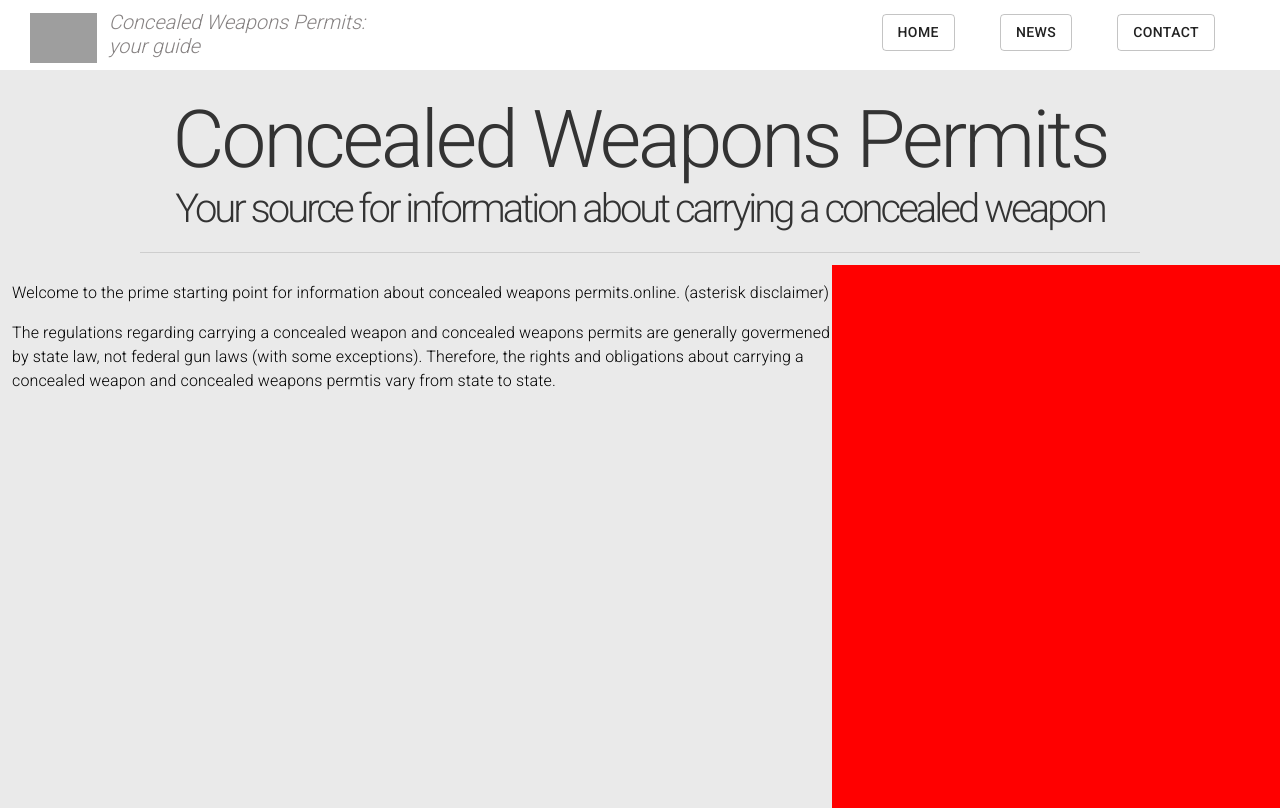
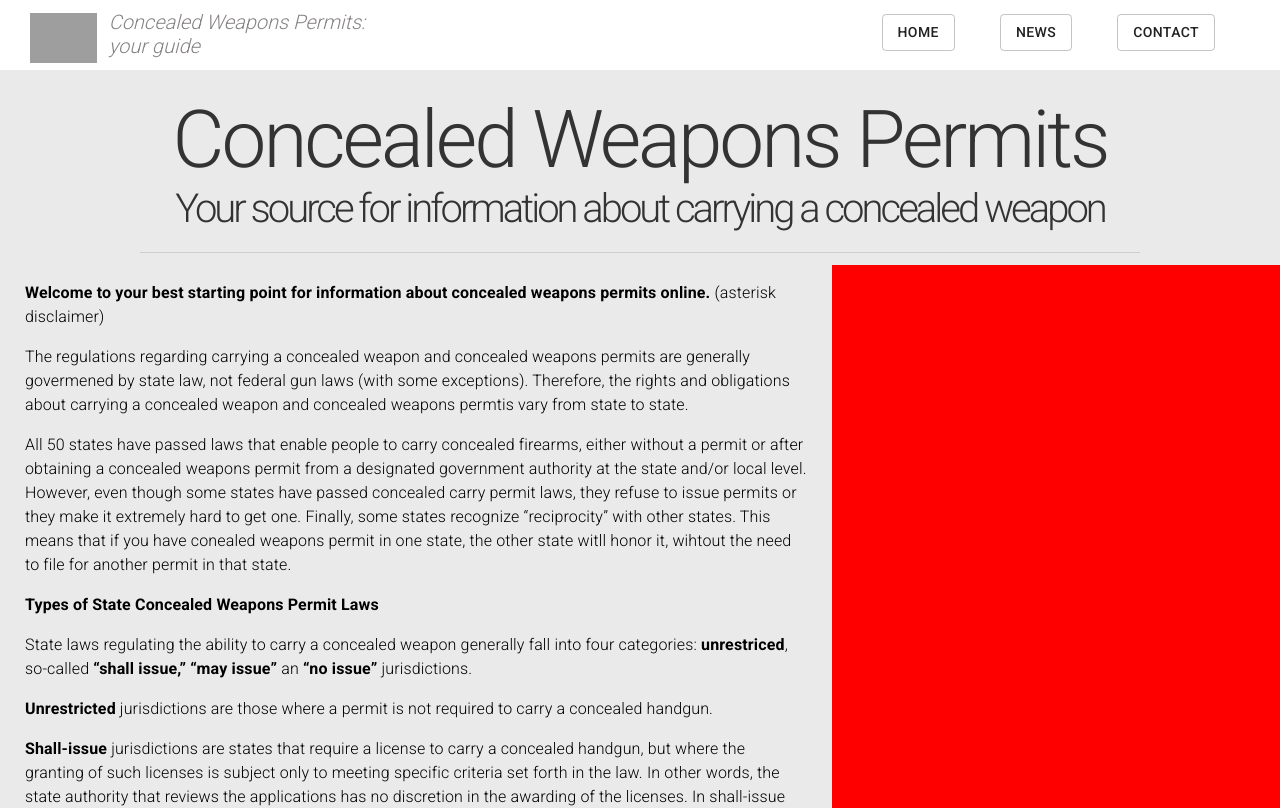
Before and after one commit to kjannette/carry-concealed, a React app: page / in a window 1280 px wide. Shown: the top 808 px of the page. Built offline with nearby package versions, Linux system fonts and the light colour scheme; grey boxes are pictures that could not be loaded.

Commit message:
Added main page text content

```diff
--- a/src/App.js
+++ b/src/App.js
@@ -49,10 +49,27 @@ class App extends React.Component {
 
                                 <Typography className={classes.textLeft}>
 
-                                    <p>Welcome to the prime starting point for information about concealed weapons permits.online. (asterisk disclaimer)</p>
+                                    <p><b>Welcome to your best starting point for information about concealed weapons permits online. </b>(asterisk disclaimer)</p>
 
                                     <p>The regulations regarding carrying a concealed weapon and concealed weapons permits  are generally govermened by state law, not federal gun laws (with some exceptions).  Therefore, the rights and obligations about carrying a concealed weapon
                                         and concealed weapons permtis  vary from state to state.</p>
+
+                                    <p>All 50 states have passed laws that enable people to carry concealed firearms, either without a permit or after obtaining a concealed weapons permit from a designated government authority at the state and/or local level.  However, even
+                                        though some states have passed concealed carry permit laws, they refuse to issue permits or they make it extremely hard to get one.  Finally, some states recognize “reciprocity” with other states.  This means that if you have conealed weapons
+                                        permit in one state, the other state witll honor it, wihtout the need to file for another permit in that state.</p>
+
+                                    <p><b>Types of State Concealed Weapons Permit Laws</b></p>
+
+                                    <p>State laws regulating the ability to carry a concealed weapon generally fall into four categories:  <b>unrestriced</b>, so-called <b>“shall issue,”</b>  <b>“may issue”</b> an <b>“no issue”</b> jurisdictions.</p>
+
+                                    <p><b>Unrestricted</b> jurisdictions are those where a permit is not required to carry a concealed handgun.</p>
+
+                                    <p> <b>Shall-issue</b> jurisdictions are states that require a license to carry a concealed handgun, but where the granting of such licenses is subject only to meeting specific criteria set forth in the law.  In other words, the state authority
+                                        that reviews the applications has no discretion in the awarding of the licenses.  In shall-issue jurisdictions, there is no requirement to demonstrate "good cause"</p>
+
+                                    <p><b>May-issue</b> jurisdictions require a permit to carry a concealed handgun, and where the granting of such permits is partially at the discretion of local authorities (frequently the sheriff's department or police).</p>
+
+                                    <p><b>No-issue</b> jurisdictions do not allow anyone, other than governmental authorities to carry a concealed handgun in public.  There are very few exceptions to this rule in no-issue jurisdiction.</p>
 
                                 </Typography>
 
--- a/src/Styles/AppStyles.js
+++ b/src/Styles/AppStyles.js
@@ -48,7 +48,8 @@ export default (theme) => ({
       width: '35%',
     },
     mainTextLeft: {
-      marginLeft: '12px'
+      marginLeft: '25px',
+      marginRight: '25px',
     },
     navBarText: {
       color: '#878383',
@@ -97,6 +98,6 @@ export default (theme) => ({
         textAlign: 'left',
       },
       textLeft: {
-        fontWeight: '100',
+        fontWeight: '300',
       },
 })
```
